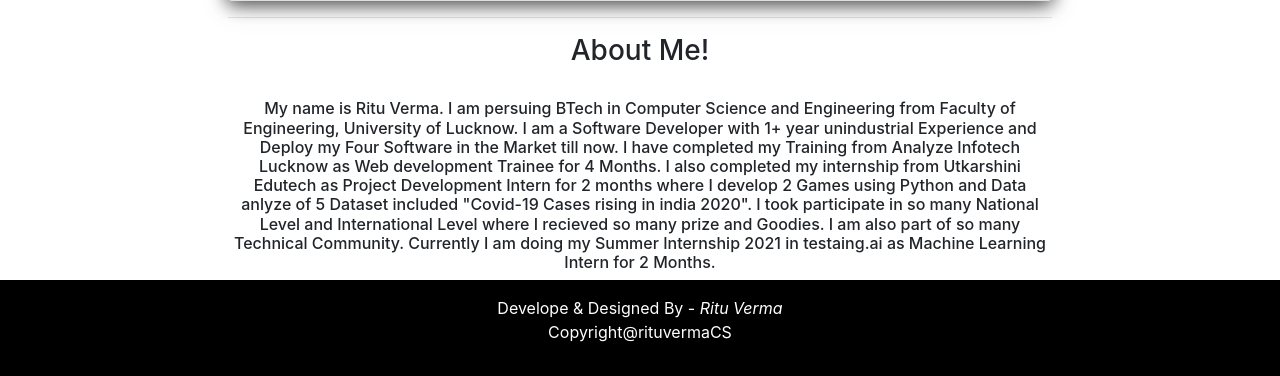
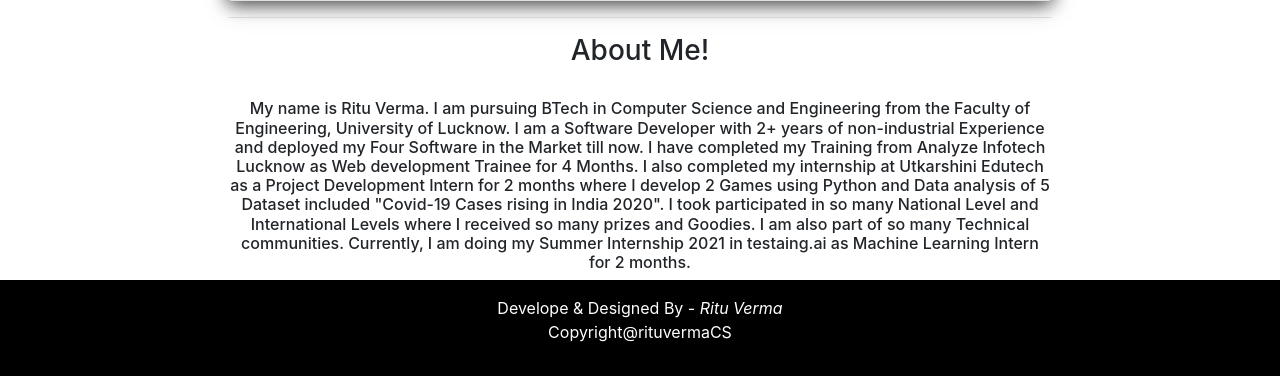
Before and after one commit to rituvermaCS/Portfolio, a Django app: page / in a window 1280 px wide. Shown: the part 909-1285 px from the top of the page. Run offline with Django 3.2, Linux system fonts and the light colour scheme; some libraries are stand-ins or nearby versions.

Commit message:
Update index.html

```diff
--- a/templates/index.html
+++ b/templates/index.html
@@ -65,13 +65,13 @@
      </div>
 	 <hr>
   <center>
-  <div><h3>About Me!</h3><br><h6>My name is Ritu Verma. I am persuing BTech in Computer Science and Engineering from Faculty of Engineering,
-  University of Lucknow. I am a Software Developer with 1+ year unindustrial Experience and Deploy my Four Software in
-  the Market till now. I have completed my Training from Analyze Infotech Lucknow as Web development Trainee for 4 Months.
-  I also completed my internship from Utkarshini Edutech as Project Development Intern for 2 months where I develop 2 Games
-  using Python and Data anlyze of 5 Dataset included "Covid-19 Cases rising in india 2020". I took participate in so many
-  National Level and International Level where I recieved so many prize and Goodies. I am also part of so many Technical Community.
-  Currently I am doing my Summer Internship 2021 in testaing.ai as Machine Learning Intern for 2 Months.</h6></div></center>
+  <div><h3>About Me!</h3><br><h6>My name is Ritu Verma. I am pursuing BTech in Computer Science and Engineering from the Faculty of Engineering,
+	  University of Lucknow. I am a Software Developer with 2+ years of non-industrial Experience and deployed my Four Software in the Market till now.
+	  I have completed my Training from Analyze Infotech Lucknow as Web development Trainee for 4 Months. I also completed my internship at Utkarshini Edutech
+	  as a Project Development Intern for 2 months where I develop 2 Games using Python and Data analysis of 5 Dataset included "Covid-19 Cases rising in India
+	  2020". I took participated in so many National Level and International Levels where I received so many prizes and Goodies.
+	  I am also part of so many Technical communities. Currently, I am doing my Summer Internship 2021 in testaing.ai as Machine Learning Intern for 2 months.
+	  </h6></div></center>
   </div>
   <div class="col-md-2"></div>
 <div class="container-fluid p-3 text-white" style="background-color:black;">
```
